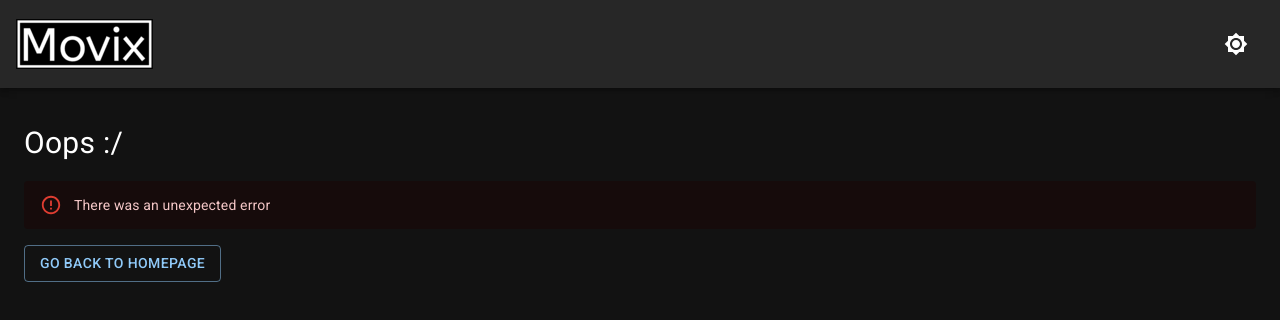
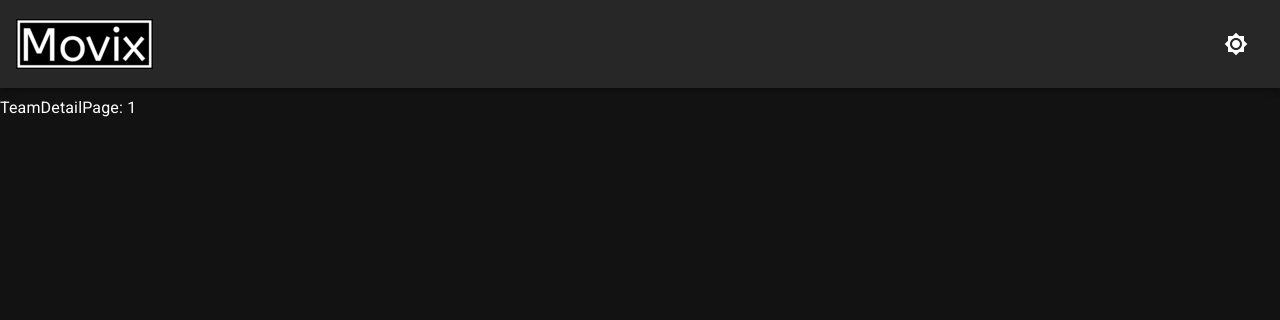
Before and after one commit to jmsazz00/movix-app, a React (Vite) app: page /team/1 in a window 1280 px wide. Shown: the top 320 px of the page. Built offline with nearby package versions, Linux system fonts and the light colour scheme.

Commit message:
Adding team detail page

```diff
--- a/src/components/TeamCard.tsx
+++ b/src/components/TeamCard.tsx
@@ -63,10 +63,10 @@ const TeamCard = ({ teamData }: Props) => {
             <strong>Country:</strong> {strCountry}
           </Typography>
           <Typography variant="body2" color="text.secondary">
-            <strong>League:</strong> {strLeague}
+            <strong>League:</strong> {strLeague || "none"}
           </Typography>
           <Typography variant="body2" color="text.secondary">
-            <strong>Stadium:</strong> {strStadium}
+            <strong>Stadium:</strong> {strStadium || "none"}
           </Typography>
           <Box>
             <Rating
--- a/src/components/TeamShortDesc.tsx
+++ b/src/components/TeamShortDesc.tsx
@@ -1,4 +1,5 @@
 import { Alert, Button, Typography } from "@mui/material";
+import { useNavigate } from "react-router-dom";
 
 interface Props {
   idTeam: string;
@@ -7,6 +8,8 @@ interface Props {
 }
 
 const TeamShortDesc = ({ idTeam, desc, limit }: Props) => {
+  const navigate = useNavigate();
+
   if (!desc)
     return (
       <Alert severity="error" sx={{ mt: 2 }}>
@@ -24,7 +27,12 @@ const TeamShortDesc = ({ idTeam, desc, limit }: Props) => {
       textAlign={"justify"}
     >
       {!isLongDesc ? desc : desc.slice(0, limit) + "..."}
-      <Button size="small" onClick={() => {}}>
+      <Button
+        size="small"
+        onClick={() => {
+          navigate(`/team/${idTeam}`);
+        }}
+      >
         Learn More
       </Button>
     </Typography>
--- a/src/pages/ErrorPage.tsx
+++ b/src/pages/ErrorPage.tsx
@@ -6,10 +6,10 @@ const ErrorPage = () => {
 
   return (
     <Box padding={3}>
-      <Typography component={"h1"} fontSize={30}>
+      <Typography fontWeight={"bold"} component={"h1"} fontSize={30}>
         Oops :/
       </Typography>
-      <Alert severity="error" sx={{ mx: 0, my: 2 }}>
+      <Alert severity="error" sx={{ mx: 0, my: 1.5 }}>
         {isRouteErrorResponse(error)
           ? "This page doesn't exist"
           : "There was an unexpected  error"}
--- /dev/null
+++ b/src/pages/TeamDetailPage.tsx
@@ -0,0 +1,8 @@
+import { useParams } from "react-router-dom";
+
+const TeamDetailPage = () => {
+  const { id } = useParams();
+  return <div>TeamDetailPage: {id}</div>;
+};
+
+export default TeamDetailPage;
--- a/src/routes.tsx
+++ b/src/routes.tsx
@@ -2,6 +2,7 @@ import { createBrowserRouter } from "react-router-dom";
 import ErrorPage from "./pages/ErrorPage";
 import Layout from "./pages/Layout";
 import HomePage from "./pages/HomePage";
+import TeamDetailPage from "./pages/TeamDetailPage";
 
 const router = createBrowserRouter([
   {
@@ -9,6 +10,7 @@ const router = createBrowserRouter([
     element: <Layout />,
     children: [
       { path: "", element: <HomePage /> },
+      { path: "/team/:id", element: <TeamDetailPage /> },
       { path: "*", element: <ErrorPage /> },
     ],
   },
```
